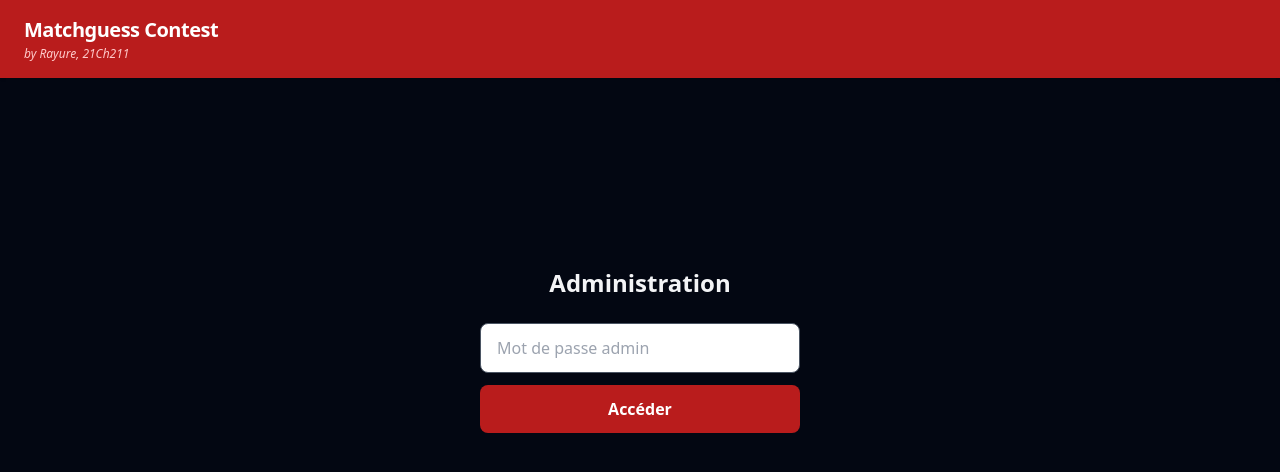
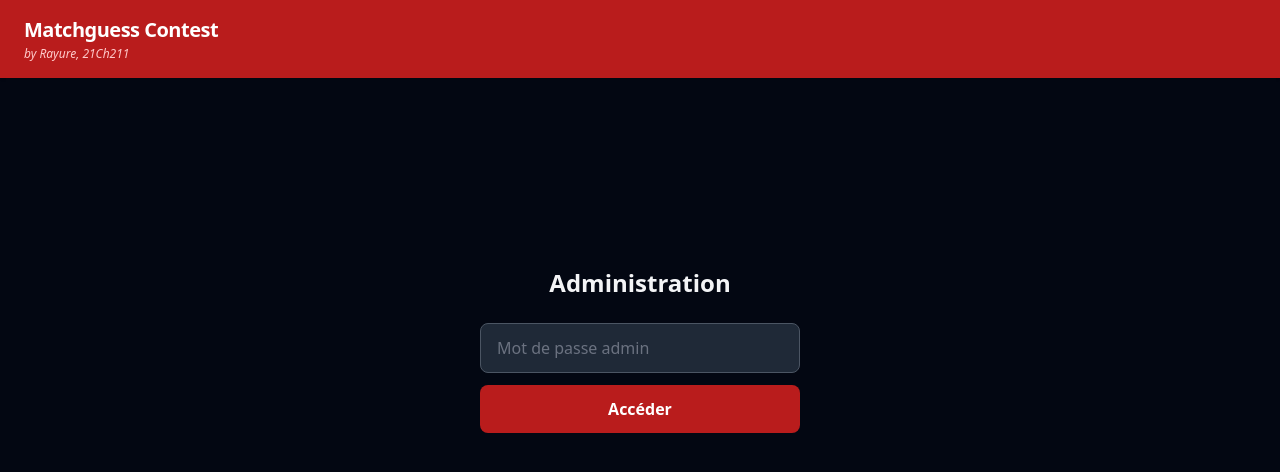
Before and after one commit to guillaumemf/worldcup-bets, a Next.js app: page /admin in a window 1280 px wide. Shown: the top 472 px of the page. Built offline with nearby package versions, Linux system fonts and the light colour scheme.

Commit message:
Fix input text colors for dark theme

```diff
--- a/app/admin/page.tsx
+++ b/app/admin/page.tsx
@@ -151,7 +151,7 @@ export default function AdminPage() {
             placeholder="Mot de passe admin"
             value={password}
             onChange={(e) => setPassword(e.target.value)}
-            className="border border-gray-600 rounded-lg px-4 py-3 focus:outline-none focus:ring-2 focus:ring-red-500"
+            className="border border-gray-600 rounded-lg px-4 py-3 bg-gray-800 text-gray-100 placeholder-gray-500 focus:outline-none focus:ring-2 focus:ring-red-500"
             required
           />
           <button
--- a/app/league/[id]/admin/page.tsx
+++ b/app/league/[id]/admin/page.tsx
@@ -141,7 +141,7 @@ export default function LeagueAdminPage() {
                     max={10}
                     value={value}
                     onChange={(e) => setter(Number(e.target.value))}
-                    className="w-16 text-center border border-gray-600 rounded-lg py-1.5 font-bold focus:outline-none focus:ring-2 focus:ring-red-500"
+                    className="w-16 text-center border border-gray-600 rounded-lg py-1.5 font-bold bg-gray-800 text-gray-100 focus:outline-none focus:ring-2 focus:ring-red-500"
                   />
                   <span className="text-sm text-gray-400">pts</span>
                 </div>
--- a/components/LeagueManager.tsx
+++ b/components/LeagueManager.tsx
@@ -93,7 +93,7 @@ export default function LeagueManager({
             value={leagueName}
             onChange={(e) => setLeagueName(e.target.value)}
             required
-            className="flex-1 border border-gray-600 rounded-lg px-3 py-2 text-sm focus:outline-none focus:ring-2 focus:ring-red-500"
+            className="flex-1 border border-gray-600 rounded-lg px-3 py-2 text-sm bg-gray-800 text-gray-100 placeholder-gray-500 focus:outline-none focus:ring-2 focus:ring-red-500"
           />
           <button
             type="submit"
```
